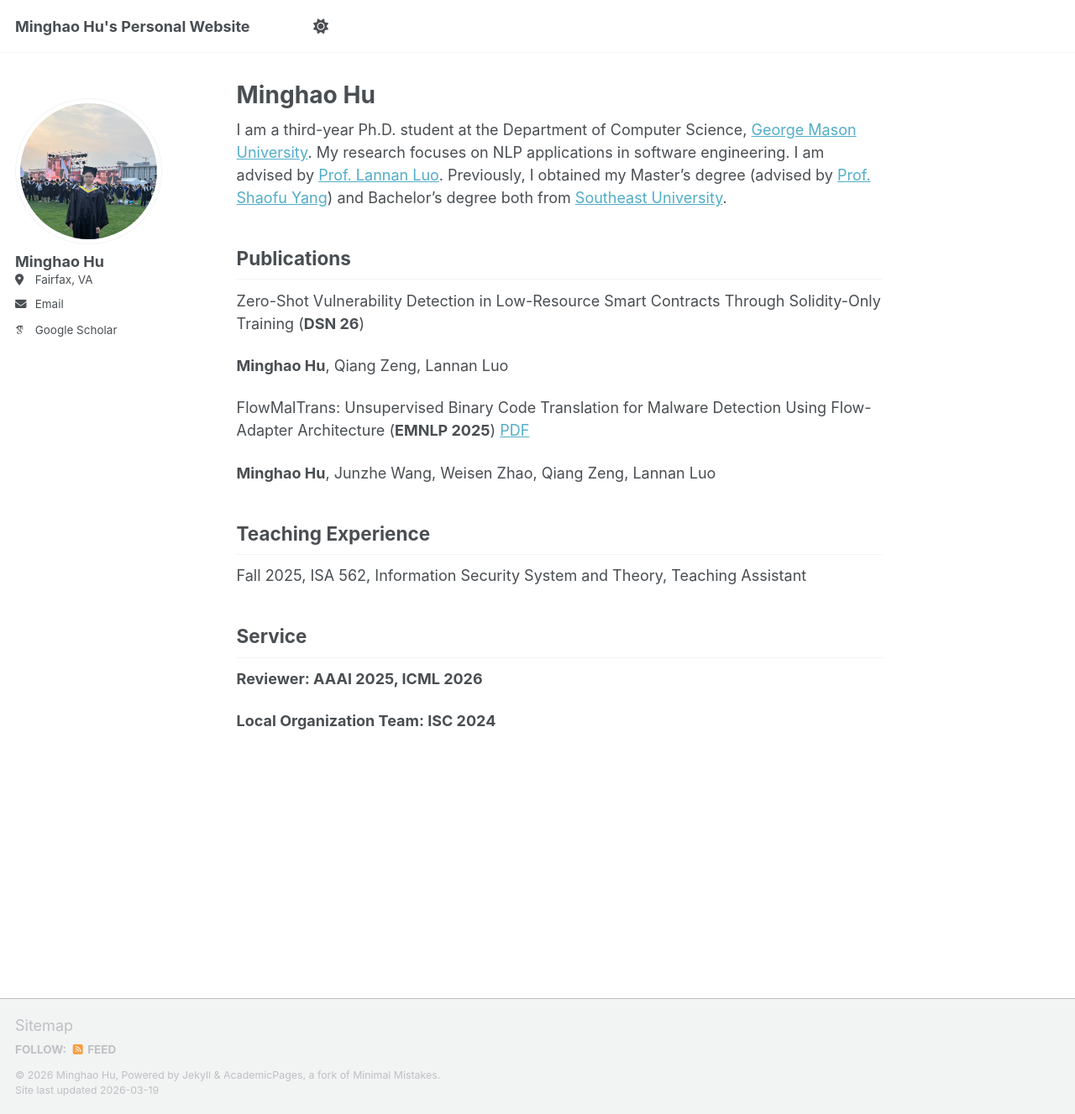
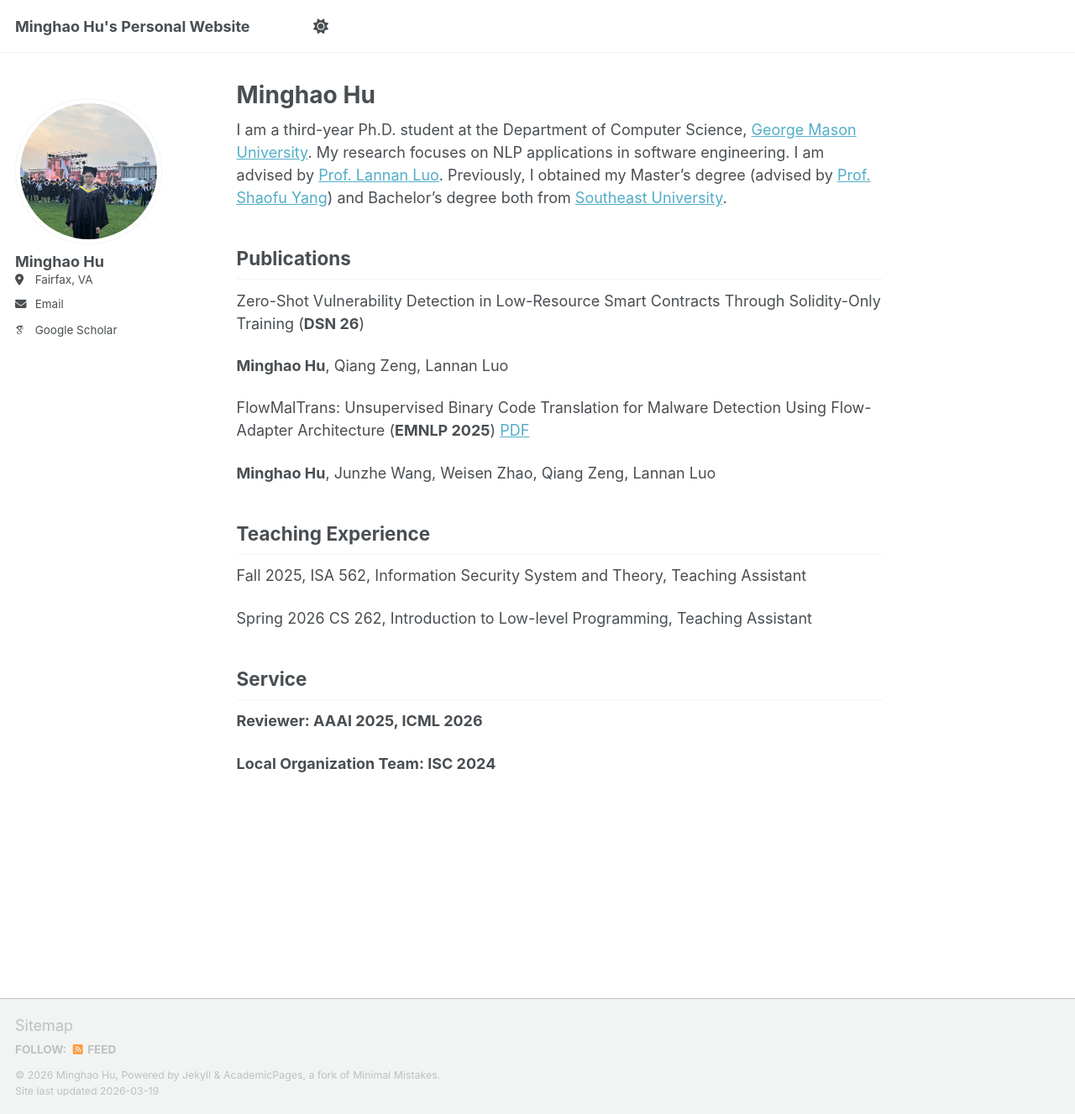
Before and after one commit to mhu16419/mhu16419.github.io, a Jekyll site: the page built from _pages/about.md, in a window 1280 px wide and 1327 px high. Shown: the whole window at 84% size. Built offline with Jekyll 4.4.1, drawn with Linux system fonts in a browser that asks for light colours; some web fonts are replaced; a script that is not in the unit is left out.

Commit message:
add gta experience

```diff
--- a/_pages/about.md
+++ b/_pages/about.md
@@ -23,6 +23,8 @@ I am a third-year Ph.D. student at the Department of Computer Science, [George M
 
 Fall 2025, ISA 562, Information Security System and Theory, Teaching Assistant
 
+Spring 2026 CS 262, Introduction to Low-level Programming, Teaching Assistant
+
 ## Service
 
 **Reviewer: AAAI 2025, ICML 2026**
```
